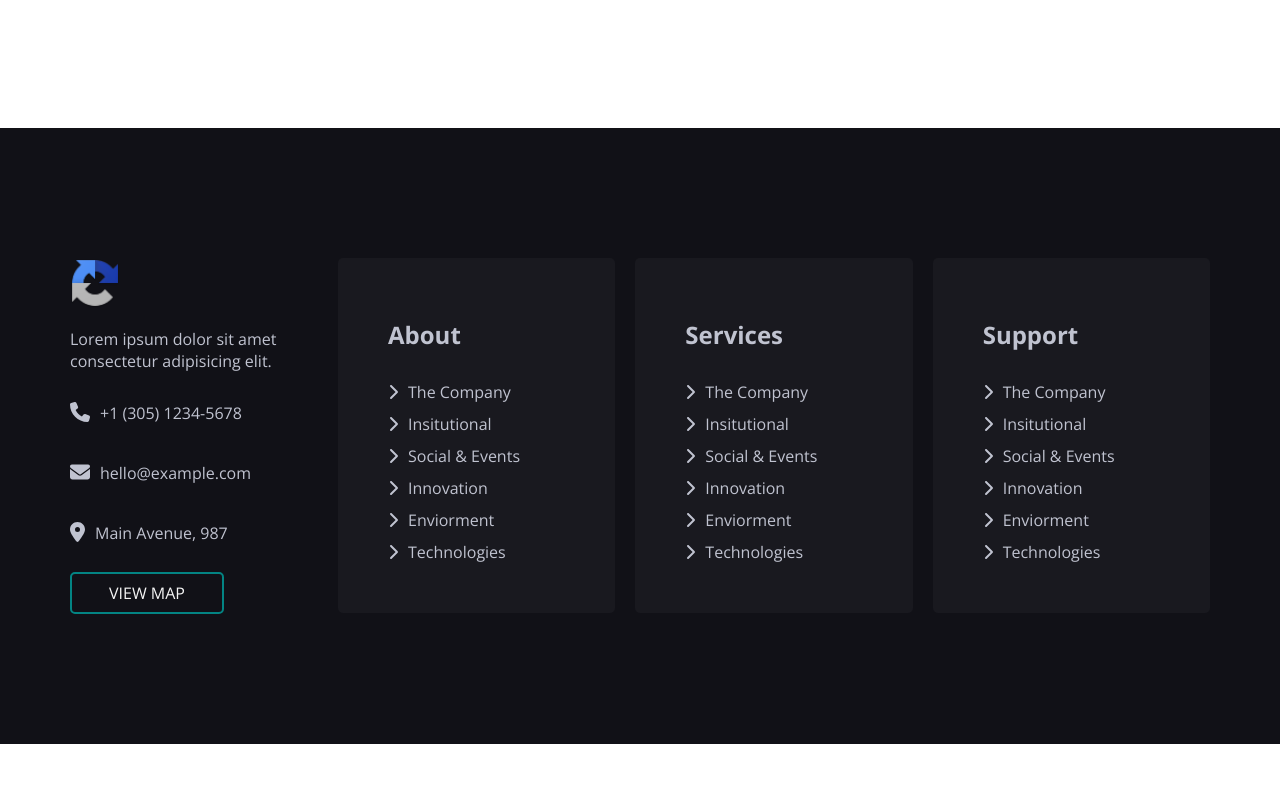
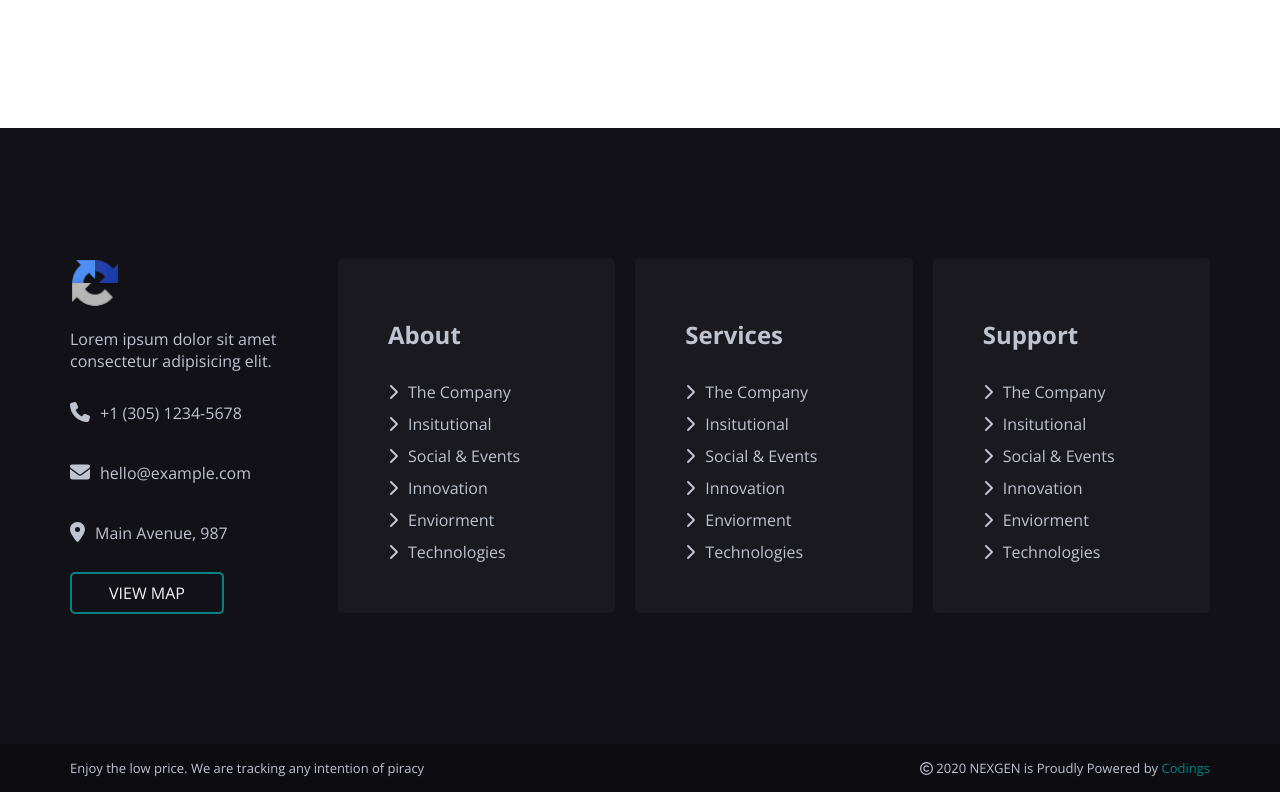
Before and after one commit to RiccardoImperato/proj-html-vuejs, a Vue app: page / in a window 1280 px wide. Shown: the part 6033-6825 px from the top of the page. Before the commit the page ends 6777 px from the top, so only its background shows below. Built offline with nearby package versions, Linux system fonts and the light colour scheme.

Commit message:
feat: banner footer bottom

```diff
--- a/src/components/footer/AppFooter.vue
+++ b/src/components/footer/AppFooter.vue
@@ -1,9 +1,11 @@
 <script >
 import FooterTop from './FooterTop.vue';
+import FooterBottom from './FooterBottom.vue';
 
 export default {
     components: {
-        FooterTop
+        FooterTop,
+        FooterBottom
     }
 }
 </script>
@@ -11,6 +13,7 @@ export default {
 <template>
     <footer>
         <FooterTop />
+        <FooterBottom />
     </footer>
 </template>
 
--- /dev/null
+++ b/src/components/footer/FooterBottom.vue
@@ -0,0 +1,44 @@
+<script >
+import { store } from '../../store';
+
+export default {
+    data() {
+        return {
+            store
+        }
+    }
+}
+</script>
+
+<template>
+    <div class="container">
+        <div class="banner box">
+            <div>
+                Enjoy the low price. We are tracking any intention of piracy
+            </div>
+            <div>
+                <font-awesome-icon icon="fa-regular fa-copyright" /> 2020 NEXGEN is Proudly Powered by <span>Codings</span>
+            </div>
+        </div>
+    </div>
+</template>
+
+<style scoped lang="scss">
+@use '../../assets/scss/_partials/variables.scss' as *;
+
+.container {
+    color: $primary-font-color;
+    background-color: #0d0d11;
+
+    .banner {
+        font-size: 13px;
+        padding: 15px 0;
+        display: flex;
+        justify-content: space-between;
+
+        span {
+            color: $primary-color;
+        }
+    }
+}
+</style>
--- a/src/main.js
+++ b/src/main.js
@@ -35,8 +35,8 @@ import { faXmark } from '@fortawesome/free-solid-svg-icons'
 import { faUser } from '@fortawesome/free-solid-svg-icons'
 import { faLocationDot } from '@fortawesome/free-solid-svg-icons'
 import { faChevronRight } from '@fortawesome/free-solid-svg-icons'
+import { faCopyright } from '@fortawesome/free-regular-svg-icons'
 
-
-library.add(faClock, faPhone, faEnvelope, faFacebook, faTwitter, faLinkedin, faUserGroup, faChartPie, faGauge, faAward, faLock, faPenToSquare, faGraduationCap, faNetworkWired, faBriefcase, faChartSimple, faPlane, faEarthEurope, faInbox, faRocket, faGem, faCheck, faXmark, faUser, faLocationDot, faChevronRight)
+library.add(faClock, faPhone, faEnvelope, faFacebook, faTwitter, faLinkedin, faUserGroup, faChartPie, faGauge, faAward, faLock, faPenToSquare, faGraduationCap, faNetworkWired, faBriefcase, faChartSimple, faPlane, faEarthEurope, faInbox, faRocket, faGem, faCheck, faXmark, faUser, faLocationDot, faChevronRight, faCopyright)
 
 createApp(App).component('font-awesome-icon', FontAwesomeIcon).mount('#app')
```
